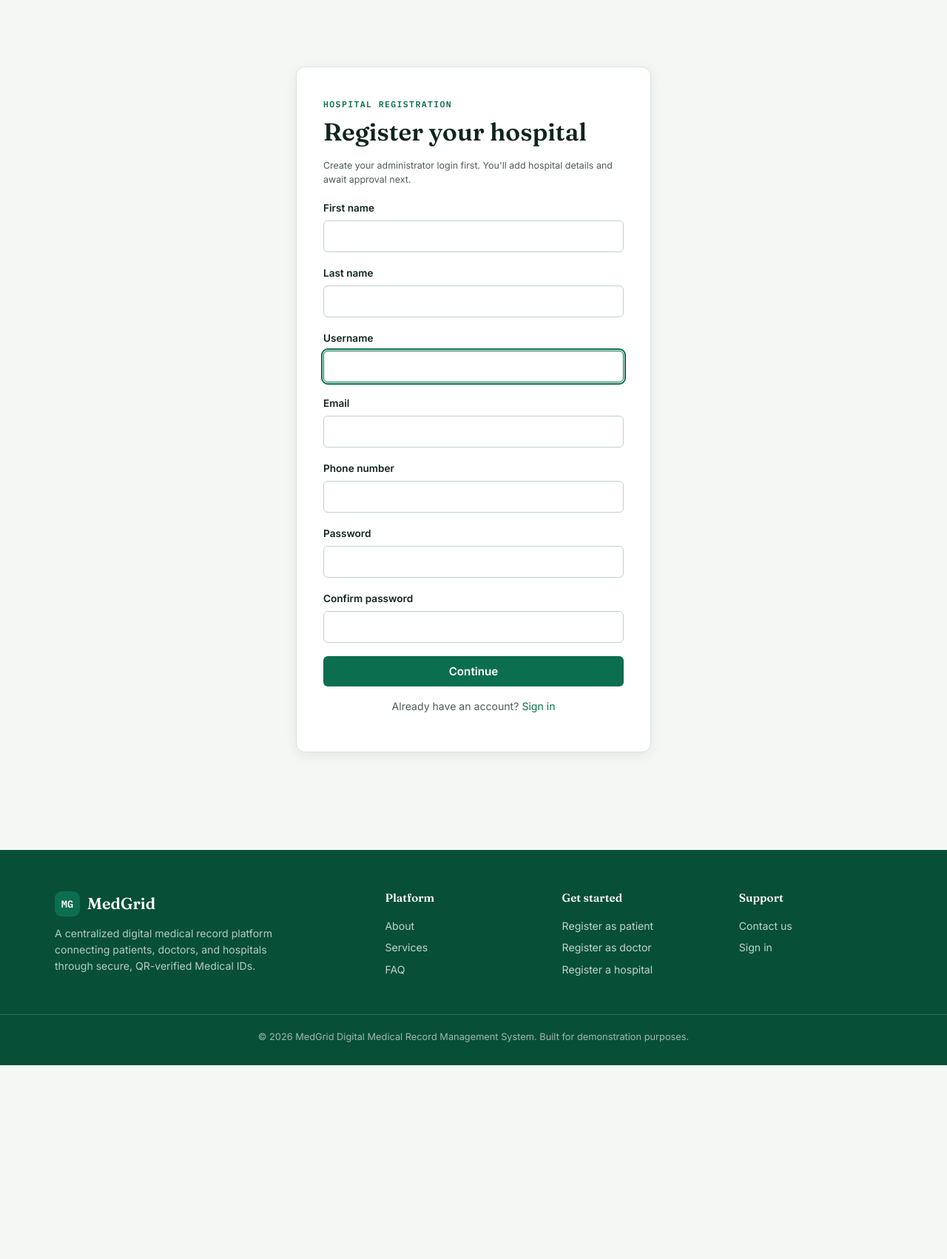
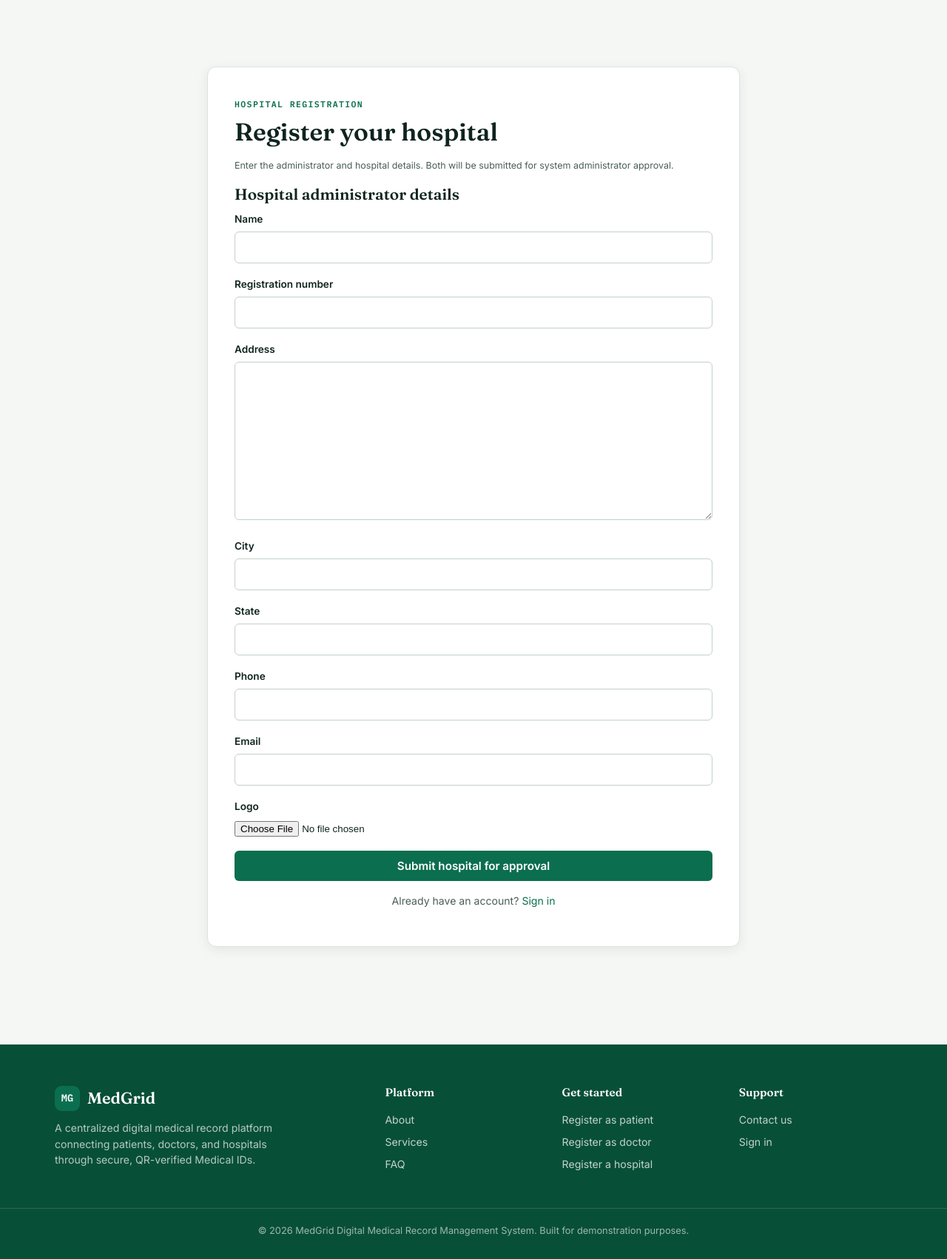
Before and after one commit to peddintiharsha07-web/Medi-plus, a Django app: template templates/users/register_hospital.html in a window 1280 px wide. Shown: the part 73-1775 px from the top of the page at 74% size. Before the commit the page ends 1513 px from the top, so only its background shows below. Run offline with Django 5.2, Linux system fonts and the light colour scheme; the template is opened without the code that fills it: values that come from a table or form of the project are taken from there, others are empty; parts of the project's set-up code (start-up, migrations or seed data) failed here and were passed over.

Commit message:
hostpel admin

```diff
--- a/templates/users/register_hospital.html
+++ b/templates/users/register_hospital.html
@@ -3,25 +3,23 @@
 {% block content %}
 <section class="section">
   <div class="container">
-    <div class="form-card">
+    <div class="form-card form-card-wide">
       <span class="eyebrow">Hospital registration</span>
       <h2>Register your hospital</h2>
-      <p class="help-text" style="margin-bottom:18px;">Create your administrator login first. You'll add hospital details and await approval next.</p>
-      <form method="post">
+      <p class="help-text" style="margin-bottom:18px;">Enter the administrator and hospital details. Both will be submitted for system administrator approval.</p>
+      <form method="post" enctype="multipart/form-data">
         {% csrf_token %}
-        <div class="form-group"><label>First name</label>{{ form.first_name }}</div>
-        <div class="form-group"><label>Last name</label>{{ form.last_name }}</div>
-        <div class="form-group"><label>Username</label>{{ form.username }}</div>
-        <div class="form-group"><label>Email</label>{{ form.email }}</div>
-        <div class="form-group"><label>Phone number</label>{{ form.phone_number }}</div>
-        <div class="form-group"><label>Password</label>{{ form.password1 }}</div>
-        <div class="form-group"><label>Confirm password</label>{{ form.password2 }}</div>
-        {% if form.errors %}
-          <ul class="errorlist">
-            {% for field in form %}{% for error in field.errors %}<li>{{ field.label }}: {{ error }}</li>{% endfor %}{% endfor %}
-          </ul>
-        {% endif %}
-        <button type="submit" class="btn btn-primary btn-block">Continue</button>
+        <h3>Hospital administrator details</h3>
+        {% for field in form %}
+          {% if field.name == 'hospital_name' %}<h3 style="margin-top:22px;">Hospital details</h3>{% endif %}
+          <div class="form-group">
+            <label for="{{ field.id_for_label }}">{{ field.label }}</label>
+            {{ field }}
+            {% for error in field.errors %}<small class="errorlist">{{ error }}</small>{% endfor %}
+          </div>
+        {% endfor %}
+        {% if form.non_field_errors %}<ul class="errorlist">{% for error in form.non_field_errors %}<li>{{ error }}</li>{% endfor %}</ul>{% endif %}
+        <button type="submit" class="btn btn-primary btn-block">Submit hospital for approval</button>
       </form>
       <p style="text-align:center; margin-top:16px; font-size:0.88rem;">Already have an account? <a href="{% url 'users:login' %}">Sign in</a></p>
     </div>
--- a/users/forms.py
+++ b/users/forms.py
@@ -1,70 +1,64 @@
-from django import forms
-from django.contrib.auth.forms import UserCreationForm
-from .models import User
-
-
-class PatientRegistrationForm(UserCreationForm):
-    email = forms.EmailField(required=True)
-    first_name = forms.CharField(required=True)
-    last_name = forms.CharField(required=True)
-    phone_number = forms.CharField(required=True)
-    date_of_birth = forms.DateField(widget=forms.DateInput(attrs={'type': 'date'}), required=True)
-    address = forms.CharField(widget=forms.Textarea(attrs={'rows': 2}), required=False)
-
-    class Meta:
-        model = User
-        fields = ('username', 'email', 'first_name', 'last_name', 'phone_number',
-                   'date_of_birth', 'address', 'password1', 'password2')
-
-    def save(self, commit=True):
-        user = super().save(commit=False)
-        user.role = User.Role.PATIENT
-        user.status = User.Status.APPROVED  # patients are self-approved
-        if commit:
-            user.save()
-        return user
-
-
-class DoctorRegistrationForm(UserCreationForm):
+class HospitalAdminRegistrationForm(UserCreationForm):
+    # Hospital administrator details
     email = forms.EmailField(required=True)
     first_name = forms.CharField(required=True)
     last_name = forms.CharField(required=True)
     phone_number = forms.CharField(required=True)
 
-    class Meta:
-        model = User
-        fields = ('username', 'email', 'first_name', 'last_name', 'phone_number',
-                   'password1', 'password2')
-
-    def save(self, commit=True):
-        user = super().save(commit=False)
-        user.role = User.Role.DOCTOR
-        user.status = User.Status.PENDING  # requires system admin approval
-        if commit:
-            user.save()
-        return user
-
-
-class HospitalAdminRegistrationForm(UserCreationForm):
-    email = forms.EmailField(required=True)
-    first_name = forms.CharField(required=True)
-    last_name = forms.CharField(required=True)
-    phone_number = forms.CharField(required=True)
+    # Hospital details
+    hospital_name = forms.CharField(required=True)
+    registration_number = forms.CharField(required=True)
+    hospital_address = forms.CharField(
+        widget=forms.Textarea(attrs={'rows': 2}),
+        required=True
+    )
+    city = forms.CharField(required=True)
+    state = forms.CharField(required=True)
+    hospital_phone = forms.CharField(required=True)
+    hospital_email = forms.EmailField(required=True)
+    logo = forms.ImageField(required=False)
 
     class Meta:
         model = User
-        fields = ('username', 'email', 'first_name', 'last_name', 'phone_number',
-                   'password1', 'password2')
+        fields = (
+            'username', 'email', 'first_name', 'last_name',
+            'phone_number', 'password1', 'password2'
+        )
+
+    def clean_registration_number(self):
+        registration_number = self.cleaned_data['registration_number'].strip()
+
+        if Hospital.objects.filter(
+            registration_number=registration_number
+        ).exists():
+            raise forms.ValidationError(
+                'A hospital with this registration number is already registered.'
+            )
+
+        return registration_number
 
     def save(self, commit=True):
         user = super().save(commit=False)
         user.role = User.Role.HOSPITAL_ADMIN
-        user.status = User.Status.PENDING  # requires system admin approval
-        if commit:
+        user.status = User.Status.PENDING
+
+        if not commit:
+            return user
+
+        with transaction.atomic():
             user.save()
+
+            Hospital.objects.create(
+                admin=user,
+                name=self.cleaned_data['hospital_name'].strip(),
+                registration_number=self.cleaned_data['registration_number'],
+                address=self.cleaned_data['hospital_address'].strip(),
+                city=self.cleaned_data['city'].strip(),
+                state=self.cleaned_data['state'].strip(),
+                phone=self.cleaned_data['hospital_phone'].strip(),
+                email=self.cleaned_data['hospital_email'],
+                logo=self.cleaned_data.get('logo'),
+                status=Hospital.Status.PENDING,
+            )
+
         return user
-
-
-class LoginForm(forms.Form):
-    username = forms.CharField(widget=forms.TextInput(attrs={'class': 'form-control', 'placeholder': 'Username'}))
-    password = forms.CharField(widget=forms.PasswordInput(attrs={'class': 'form-control', 'placeholder': 'Password'}))
```
